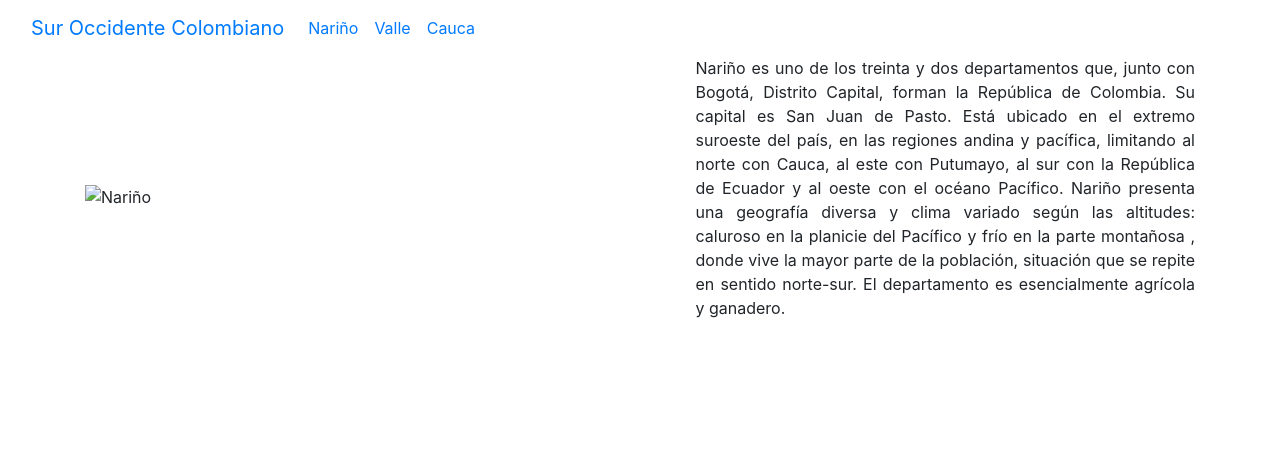
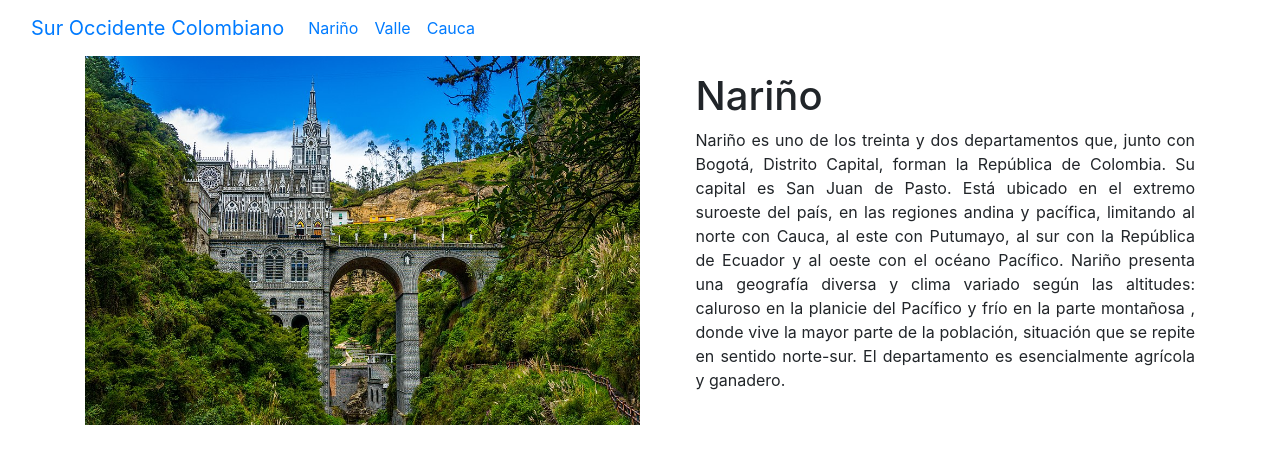
Before and after one commit to SebasBernal010/parcial, a plain HTML site: page nariño.html in a window 1280 px wide. Drawn offline with nearby package versions, Linux system fonts and the light colour scheme.

Commit message:
editando departamento de nariño

```diff
--- a/nariño.html
+++ b/nariño.html
@@ -62,10 +62,12 @@
     <div class="container">
 
         <div class="img_nar">
-            <img src="nariño/img/" alt="Nariño" class="img-fluid">
+            <img src="nariño/img/NARIÑO.jpg" alt="Nariño" class="img-fluid">
         </div>
 
         <div class="texto">
+            <H1>Nariño</H1>
+
             <p>Nariño es uno de los treinta y dos departamentos que, junto con Bogotá, Distrito Capital, forman la República de Colombia. Su capital es San Juan de Pasto. Está ubicado en el extremo suroeste del país, en las regiones andina y pacífica,
                 limitando al norte con Cauca, al este con Putumayo, al sur con la República
                 de Ecuador y al oeste con el océano Pacífico.
```
